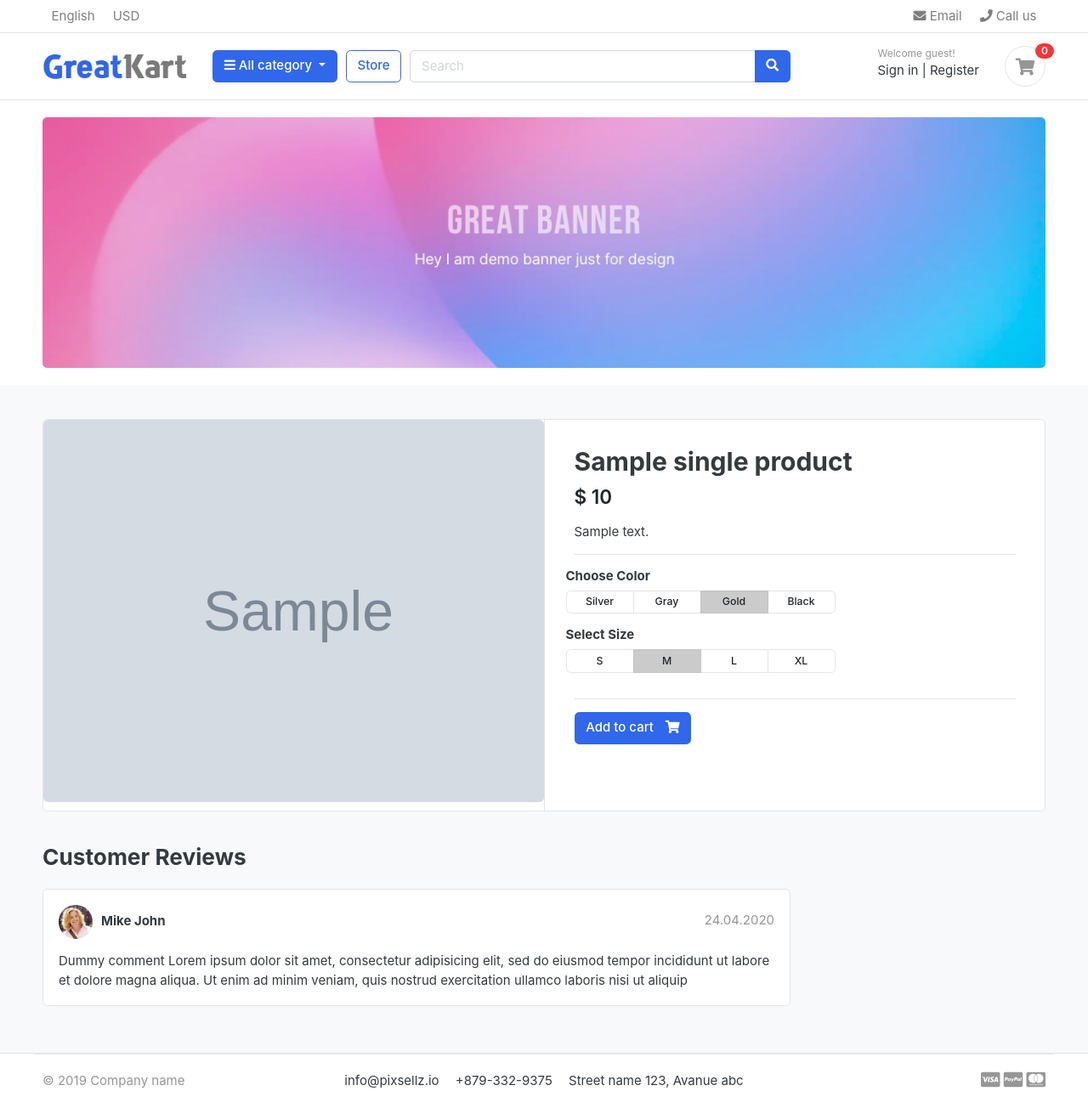
After one commit to GBethani/Ecommerce_demo, a Django app: template templates/products/product-detail.html in a window 1280 px wide. The commit adds this page. Shown: the whole page at 85% size. Run offline with Django 3.2, Linux system fonts and the light colour scheme; the template is opened without the code that fills it: most values are stand-ins (such as "Sample title", 1, 10 or a date in 2020); grey boxes marked "Sample" are stand-in pictures; some libraries are stand-ins or nearby versions; some web fonts are replaced.

Commit message:
product-get_url,product detail-view,url,template added

```diff
--- a/products/models.py
+++ b/products/models.py
@@ -1,4 +1,5 @@
 from django.db import models
+from django.urls import reverse
 from category.models import Category
 # Create your models here.
 class Product(models.Model):
@@ -16,6 +17,9 @@ class Product(models.Model):
     def __str__(self):
         return self.product_name
 
+    def get_url(self):
+        return reverse('products:product-detail',args=[self.category.slug,self.slug])
+
     @property
     def dollar_amount(self):
         return '$%s' % self.price if self.price else ""
--- a/products/urls.py
+++ b/products/urls.py
@@ -1,9 +1,10 @@
 from django.urls import path
-from .views import productlist
+from .views import productlist, product_detail
 
 app_name = 'products'
 
 urlpatterns = [
     path('',productlist,name='product-list'),
     path('<slug:category_slug>/',productlist,name='products-by-category'),
+    path('<slug:category_slug>/<slug:product_slug>/',product_detail,name='product-detail'),
 ]
--- /dev/null
+++ b/templates/products/product-detail.html
@@ -0,0 +1,112 @@
+{% extends 'base.html' %}
+{% block content %}
+<section class="section-content padding-y bg">
+<div class="container">
+
+<!-- ============================ COMPONENT 1 ================================= -->
+<div class="card">
+	<div class="row no-gutters">
+		<aside class="col-md-6">
+<article class="gallery-wrap">
+	<div class="img-big-wrap">
+	   <a href="#"><img src="{{single_product.image.url}}"></a>
+	</div> <!-- img-big-wrap.// -->
+
+</article> <!-- gallery-wrap .end// -->
+		</aside>
+		<main class="col-md-6 border-left">
+<article class="content-body">
+
+<h2 class="title">{{single_product.product_name}}</h2>
+
+<div class="mb-3">
+	<var class="price h4">$ {{single_product.price}}</var>
+</div>
+
+<p>{{single_product.description}}</p>
+
+
+<hr>
+	<div class="row">
+		<div class="item-option-select">
+			<h6>Choose Color</h6>
+			<div class="btn-group btn-group-sm btn-group-toggle" data-toggle="buttons">
+			  <label class="btn btn-light">
+			    <input type="radio" name="radio_color"> Silver
+			  </label>
+			  <label class="btn btn-light">
+			    <input type="radio" name="radio_color" > Gray
+			  </label>
+			  <label class="btn btn-light active">
+			    <input type="radio" name="radio_color checked"> Gold
+			  </label>
+			  <label class="btn btn-light">
+			    <input type="radio" name="radio_color"> Black
+			  </label>
+			</div>
+		</div>
+	</div> <!-- row.// -->
+	<div class="row">
+		<div class="item-option-select">
+			<h6>Select Size</h6>
+			<div class="btn-group btn-group-sm btn-group-toggle" data-toggle="buttons">
+			  <label class="btn btn-light">
+			    <input type="radio" name="radio_color"> S
+			  </label>
+			  <label class="btn btn-light active">
+			    <input type="radio" name="radio_color" checked> M
+			  </label>
+			  <label class="btn btn-light">
+			    <input type="radio" name="radio_color"> L
+			  </label>
+			  <label class="btn btn-light">
+			    <input type="radio" name="radio_color"> XL
+			  </label>
+			</div>
+		</div>
+	</div> <!-- row.// -->
+	<hr>
+	<a href="#" class="btn  btn-primary"> <span class="text">Add to cart</span> <i class="fas fa-shopping-cart"></i>  </a>
+</article> <!-- product-info-aside .// -->
+		</main> <!-- col.// -->
+	</div> <!-- row.// -->
+</div> <!-- card.// -->
+<!-- ============================ COMPONENT 1 END .// ================================= -->
+
+<br>
+
+<div class="row">
+			<div class="col-md-9">
+
+	<header class="section-heading">
+		<h3>Customer Reviews </h3>
+
+	</header>
+
+	<article class="box mb-3">
+		<div class="icontext w-100">
+			<img src="./images/avatars/avatar1.jpg" class="img-xs icon rounded-circle">
+			<div class="text">
+				<span class="date text-muted float-md-right">24.04.2020 </span>
+				<h6 class="mb-1">Mike John </h6>
+
+			</div>
+		</div> <!-- icontext.// -->
+		<div class="mt-3">
+			<p>
+				Dummy comment Lorem ipsum dolor sit amet, consectetur adipisicing elit, sed do eiusmod
+				tempor incididunt ut labore et dolore magna aliqua. Ut enim ad minim veniam,
+				quis nostrud exercitation ullamco laboris nisi ut aliquip
+			</p>
+		</div>
+	</article>
+
+
+
+	</div> <!-- col.// -->
+</div> <!-- row.// -->
+
+
+</div> <!-- container .//  -->
+</section>
+{% endblock content %}
--- a/templates/products/product-list.html
+++ b/templates/products/product-list.html
@@ -143,7 +143,7 @@
 			</div> <!-- img-wrap.// -->
 			<figcaption class="info-wrap">
 				<div class="fix-height">
-					<a href="./product-detail.html" class="title">{{p.product_name}}</a>
+					<a href="{{p.get_url}}" class="title">{{p.product_name}}</a>
 					<div class="price-wrap mt-2">
 						<span class="price">${{p.price}}</span>
 						{% comment %} <del class="price-old">$1980</del> {% endcomment %}
```
Also changed, not shown: products/views.py (+12 -0 lines).
